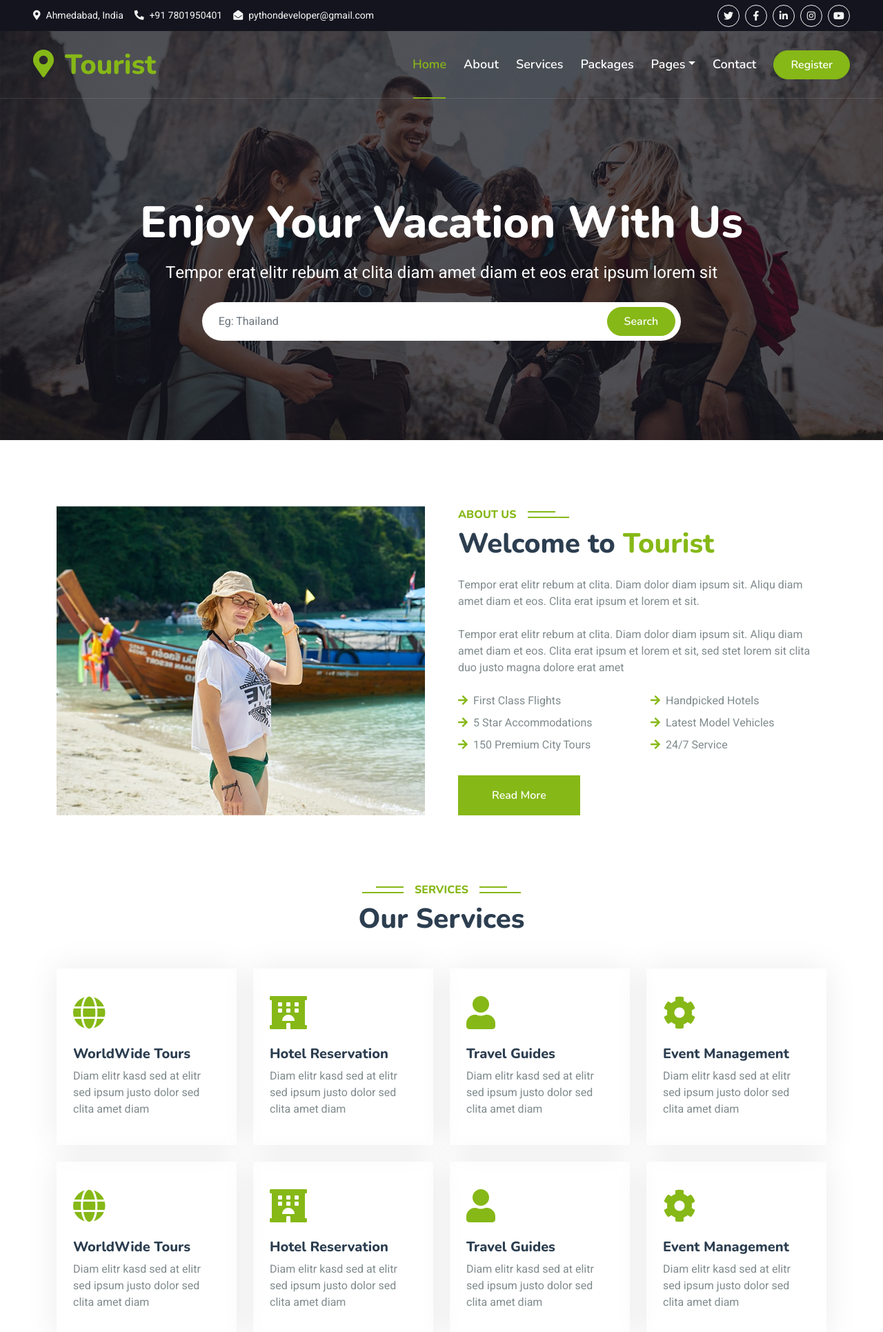
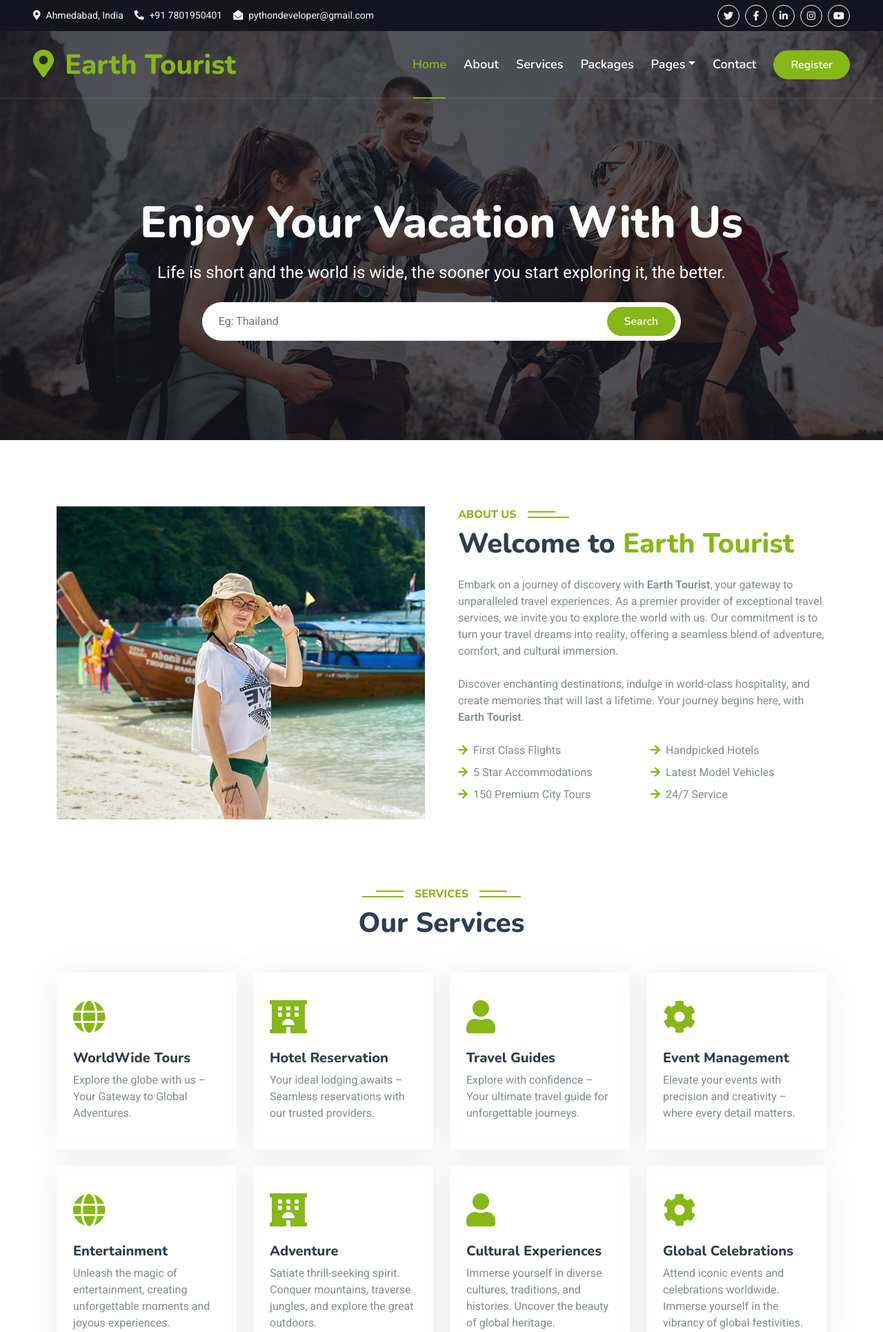
Before and after one commit to Sagarsonara2143/Tourist_Project, a Django app: page / in a window 1280 px wide. Shown: the top 1931 px of the page at 69% size. Run offline with Django 4.2, Linux system fonts and the light colour scheme; some libraries are stand-ins or nearby versions.

Commit message:
26.11.2023

```diff
--- a/myapp/templates/header.html
+++ b/myapp/templates/header.html
@@ -4,7 +4,7 @@
 
 <head>
     <meta charset="utf-8">
-    <title>{% block title %}Tourist - Travel Agency{% endblock %}</title>
+    <title>{% block title %}Earth Tourist - Travel Agency{% endblock %}</title>
     <meta content="width=device-width, initial-scale=1.0" name="viewport">
     <meta content="" name="keywords">
     <meta content="" name="description">
@@ -71,7 +71,7 @@
         <div class="container-fluid position-relative p-0">
             <nav class="navbar navbar-expand-lg navbar-light px-4 px-lg-5 py-3 py-lg-0">
                 <a href="" class="navbar-brand p-0">
-                    <h1 class="text-primary m-0"><i class="fa fa-map-marker-alt me-3"></i>Tourist</h1>
+                    <h1 class="text-primary m-0"><i class="fa fa-map-marker-alt me-3"></i>Earth Tourist</h1>
                     <!-- <img src="{% static 'img/logo.png' %}" alt="Logo"> -->
                 </a>
                 <button class="navbar-toggler" type="button" data-bs-toggle="collapse" data-bs-target="#navbarCollapse">
@@ -95,7 +95,7 @@
                         </div>
                         <a href="{% url 'contact' %}" class="nav-item nav-link">Contact</a>
                     </div>
-                    <a href="" class="btn btn-primary rounded-pill py-2 px-4">Register</a>
+                    <a href="{% url 'register' %}" class="btn btn-primary rounded-pill py-2 px-4">Register</a>
                 </div>
             </nav>
 
@@ -104,7 +104,7 @@
                     <div class="row justify-content-center py-5">
                         <div class="col-lg-10 pt-lg-5 mt-lg-5 text-center">
                             <h1 class="display-3 text-white mb-3 animated slideInDown">Enjoy Your Vacation With Us</h1>
-                            <p class="fs-4 text-white mb-4 animated slideInDown">Tempor erat elitr rebum at clita diam amet diam et eos erat ipsum lorem sit</p>
+                            <p class="fs-4 text-white mb-4 animated slideInDown">Life is short and the world is wide, the sooner you start exploring it, the better.</p>
                             <div class="position-relative w-75 mx-auto animated slideInDown">
                                 <input class="form-control border-0 rounded-pill w-100 py-3 ps-4 pe-5" type="text" placeholder="Eg: Thailand">
                                 <button type="button" class="btn btn-primary rounded-pill py-2 px-4 position-absolute top-0 end-0 me-2" style="margin-top: 7px;">Search</button>
@@ -122,7 +122,7 @@
         <div class="container-fluid position-relative p-0">
             <nav class="navbar navbar-expand-lg navbar-light px-4 px-lg-5 py-3 py-lg-0">
                 <a href="" class="navbar-brand p-0">
-                    <h1 class="text-primary m-0"><i class="fa fa-map-marker-alt me-3"></i>Tourist</h1>
+                    <h1 class="text-primary m-0"><i class="fa fa-map-marker-alt me-3"></i>Earth Tourist</h1>
                     <!-- <img src="{% static 'img/logo.png' %}" alt="Logo"> -->
                 </a>
                 <button class="navbar-toggler" type="button" data-bs-toggle="collapse" data-bs-target="#navbarCollapse">
@@ -175,7 +175,7 @@
         <div class="container-fluid position-relative p-0">
             <nav class="navbar navbar-expand-lg navbar-light px-4 px-lg-5 py-3 py-lg-0">
                 <a href="" class="navbar-brand p-0">
-                    <h1 class="text-primary m-0"><i class="fa fa-map-marker-alt me-3"></i>Tourist</h1>
+                    <h1 class="text-primary m-0"><i class="fa fa-map-marker-alt me-3"></i>Earth Tourist</h1>
                     <!-- <img src="img/logo.png" alt="Logo"> -->
                 </a>
                 <button class="navbar-toggler" type="button" data-bs-toggle="collapse" data-bs-target="#navbarCollapse">
@@ -227,7 +227,7 @@
         <div class="container-fluid position-relative p-0">
             <nav class="navbar navbar-expand-lg navbar-light px-4 px-lg-5 py-3 py-lg-0">
                 <a href="" class="navbar-brand p-0">
-                    <h1 class="text-primary m-0"><i class="fa fa-map-marker-alt me-3"></i>Tourist</h1>
+                    <h1 class="text-primary m-0"><i class="fa fa-map-marker-alt me-3"></i>Earth Tourist</h1>
                     <!-- <img src="img/logo.png" alt="Logo"> -->
                 </a>
                 <button class="navbar-toggler" type="button" data-bs-toggle="collapse" data-bs-target="#navbarCollapse">
@@ -279,7 +279,7 @@
         <div class="container-fluid position-relative p-0">
             <nav class="navbar navbar-expand-lg navbar-light px-4 px-lg-5 py-3 py-lg-0">
                 <a href="" class="navbar-brand p-0">
-                    <h1 class="text-primary m-0"><i class="fa fa-map-marker-alt me-3"></i>Tourist</h1>
+                    <h1 class="text-primary m-0"><i class="fa fa-map-marker-alt me-3"></i>Earth Tourist</h1>
                     <!-- <img src="img/logo.png" alt="Logo"> -->
                 </a>
                 <button class="navbar-toggler" type="button" data-bs-toggle="collapse" data-bs-target="#navbarCollapse">
@@ -332,7 +332,7 @@
         <div class="container-fluid position-relative p-0">
             <nav class="navbar navbar-expand-lg navbar-light px-4 px-lg-5 py-3 py-lg-0">
                 <a href="" class="navbar-brand p-0">
-                    <h1 class="text-primary m-0"><i class="fa fa-map-marker-alt me-3"></i>Tourist</h1>
+                    <h1 class="text-primary m-0"><i class="fa fa-map-marker-alt me-3"></i>Earth Tourist</h1>
                     <!-- <img src="img/logo.png" alt="Logo"> -->
                 </a>
                 <button class="navbar-toggler" type="button" data-bs-toggle="collapse" data-bs-target="#navbarCollapse">
@@ -385,7 +385,7 @@
         <div class="container-fluid position-relative p-0">
             <nav class="navbar navbar-expand-lg navbar-light px-4 px-lg-5 py-3 py-lg-0">
                 <a href="" class="navbar-brand p-0">
-                    <h1 class="text-primary m-0"><i class="fa fa-map-marker-alt me-3"></i>Tourist</h1>
+                    <h1 class="text-primary m-0"><i class="fa fa-map-marker-alt me-3"></i>Earth Tourist</h1>
                     <!-- <img src="img/logo.png" alt="Logo"> -->
                 </a>
                 <button class="navbar-toggler" type="button" data-bs-toggle="collapse" data-bs-target="#navbarCollapse">
@@ -438,7 +438,7 @@
         <div class="container-fluid position-relative p-0">
             <nav class="navbar navbar-expand-lg navbar-light px-4 px-lg-5 py-3 py-lg-0">
                 <a href="" class="navbar-brand p-0">
-                    <h1 class="text-primary m-0"><i class="fa fa-map-marker-alt me-3"></i>Tourist</h1>
+                    <h1 class="text-primary m-0"><i class="fa fa-map-marker-alt me-3"></i>Earth Tourist</h1>
                     <!-- <img src="img/logo.png" alt="Logo"> -->
                 </a>
                 <button class="navbar-toggler" type="button" data-bs-toggle="collapse" data-bs-target="#navbarCollapse">
@@ -492,7 +492,7 @@
         <div class="container-fluid position-relative p-0">
             <nav class="navbar navbar-expand-lg navbar-light px-4 px-lg-5 py-3 py-lg-0">
                 <a href="" class="navbar-brand p-0">
-                    <h1 class="text-primary m-0"><i class="fa fa-map-marker-alt me-3"></i>Tourist</h1>
+                    <h1 class="text-primary m-0"><i class="fa fa-map-marker-alt me-3"></i>Earth Tourist</h1>
                     <!-- <img src="img/logo.png" alt="Logo"> -->
                 </a>
                 <button class="navbar-toggler" type="button" data-bs-toggle="collapse" data-bs-target="#navbarCollapse">
@@ -500,7 +500,7 @@
                 </button>
                 <div class="collapse navbar-collapse" id="navbarCollapse">
                     <div class="navbar-nav ms-auto py-0">
-                        <a href="#" class="nav-item nav-link">Home</a>
+                        <a href="{% url 'index' %}" class="nav-item nav-link">Home</a>
                         <a href="{% url 'about' %}" class="nav-item nav-link">About</a>
                         <a href="{% url 'service' %}" class="nav-item nav-link">Services</a>
                         <a href="{% url 'package' %}" class="nav-item nav-link">Packages</a>
--- a/myapp/templates/index.html
+++ b/myapp/templates/index.html
@@ -20,9 +20,9 @@
                 </div>
                 <div class="col-lg-6 wow fadeInUp" data-wow-delay="0.3s">
                     <h6 class="section-title bg-white text-start text-primary pe-3">About Us</h6>
-                    <h1 class="mb-4">Welcome to <span class="text-primary">Tourist</span></h1>
-                    <p class="mb-4">Tempor erat elitr rebum at clita. Diam dolor diam ipsum sit. Aliqu diam amet diam et eos. Clita erat ipsum et lorem et sit.</p>
-                    <p class="mb-4">Tempor erat elitr rebum at clita. Diam dolor diam ipsum sit. Aliqu diam amet diam et eos. Clita erat ipsum et lorem et sit, sed stet lorem sit clita duo justo magna dolore erat amet</p>
+                    <h1 class="mb-4">Welcome to <span class="text-primary">Earth Tourist</span></h1>
+                    <p class="mb-4">Embark on a journey of discovery with <b>Earth Tourist</b>, your gateway to unparalleled travel experiences. As a premier provider of exceptional travel services, we invite you to explore the world with us. Our commitment is to turn your travel dreams into reality, offering a seamless blend of adventure, comfort, and cultural immersion.</p>
+                    <p class="mb-4">Discover enchanting destinations, indulge in world-class hospitality, and create memories that will last a lifetime. Your journey begins here, with <b>Earth Tourist</b>.</p>
                     <div class="row gy-2 gx-4 mb-4">
                         <div class="col-sm-6">
                             <p class="mb-0"><i class="fa fa-arrow-right text-primary me-2"></i>First Class Flights</p>
@@ -43,7 +43,7 @@
                             <p class="mb-0"><i class="fa fa-arrow-right text-primary me-2"></i>24/7 Service</p>
                         </div>
                     </div>
-                    <a class="btn btn-primary py-3 px-5 mt-2" href="">Read More</a>
+                    <!-- <a class="btn btn-primary py-3 px-5 mt-2" href="">Read More</a> -->
                 </div>
             </div>
         </div>
@@ -64,7 +64,7 @@
                         <div class="p-4">
                             <i class="fa fa-3x fa-globe text-primary mb-4"></i>
                             <h5>WorldWide Tours</h5>
-                            <p>Diam elitr kasd sed at elitr sed ipsum justo dolor sed clita amet diam</p>
+                            <p>Explore the globe with us – Your Gateway to Global Adventures.</p>
                         </div>
                     </div>
                 </div>
@@ -73,7 +73,7 @@
                         <div class="p-4">
                             <i class="fa fa-3x fa-hotel text-primary mb-4"></i>
                             <h5>Hotel Reservation</h5>
-                            <p>Diam elitr kasd sed at elitr sed ipsum justo dolor sed clita amet diam</p>
+                            <p>Your ideal lodging awaits – Seamless reservations with our trusted providers.</p>
                         </div>
                     </div>
                 </div>
@@ -82,7 +82,7 @@
                         <div class="p-4">
                             <i class="fa fa-3x fa-user text-primary mb-4"></i>
                             <h5>Travel Guides</h5>
-                            <p>Diam elitr kasd sed at elitr sed ipsum justo dolor sed clita amet diam</p>
+                            <p>Explore with confidence – Your ultimate travel guide for unforgettable journeys.</p>
                         </div>
                     </div>
                 </div>
@@ -91,7 +91,7 @@
                         <div class="p-4">
                             <i class="fa fa-3x fa-cog text-primary mb-4"></i>
                             <h5>Event Management</h5>
-                            <p>Diam elitr kasd sed at elitr sed ipsum justo dolor sed clita amet diam</p>
+                            <p>Elevate your events with precision and creativity – where every detail matters.</p>
                         </div>
                     </div>
                 </div>
@@ -99,8 +99,8 @@
                     <div class="service-item rounded pt-3">
                         <div class="p-4">
                             <i class="fa fa-3x fa-globe text-primary mb-4"></i>
-                            <h5>WorldWide Tours</h5>
-                            <p>Diam elitr kasd sed at elitr sed ipsum justo dolor sed clita amet diam</p>
+                            <h5>Entertainment</h5>
+                            <p>Unleash the magic of entertainment, creating unforgettable moments and joyous experiences.</p>
                         </div>
                     </div>
                 </div>
@@ -108,8 +108,8 @@
                     <div class="service-item rounded pt-3">
                         <div class="p-4">
                             <i class="fa fa-3x fa-hotel text-primary mb-4"></i>
-                            <h5>Hotel Reservation</h5>
-                            <p>Diam elitr kasd sed at elitr sed ipsum justo dolor sed clita amet diam</p>
+                            <h5>Adventure</h5>
+                            <p>Satiate thrill-seeking spirit. Conquer mountains, traverse jungles, and explore the great outdoors.</p>
                         </div>
                     </div>
                 </div>
@@ -117,8 +117,8 @@
                     <div class="service-item rounded pt-3">
                         <div class="p-4">
                             <i class="fa fa-3x fa-user text-primary mb-4"></i>
-                            <h5>Travel Guides</h5>
-                            <p>Diam elitr kasd sed at elitr sed ipsum justo dolor sed clita amet diam</p>
+                            <h5>Cultural Experiences</h5>
+                            <p>Immerse yourself in diverse cultures, traditions, and histories. Uncover the beauty of global heritage.</p>
                         </div>
                     </div>
                 </div>
@@ -126,8 +126,8 @@
                     <div class="service-item rounded pt-3">
                         <div class="p-4">
                             <i class="fa fa-3x fa-cog text-primary mb-4"></i>
-                            <h5>Event Management</h5>
-                            <p>Diam elitr kasd sed at elitr sed ipsum justo dolor sed clita amet diam</p>
+                            <h5>Global Celebrations</h5>
+                            <p>Attend iconic events and celebrations worldwide. Immerse yourself in the vibrancy of global festivities.</p>
                         </div>
                     </div>
                 </div>
--- a/myapp/urls.py
+++ b/myapp/urls.py
@@ -11,4 +11,5 @@ urlpatterns = [
     path('team/', views.team, name='team'),
     path('testimonial/', views.testimonial, name='testimonial'),
     path('contact/', views.contact, name='contact'),
+    path('register/', views.register, name='register'),
 ]
--- a/myapp/views.py
+++ b/myapp/views.py
@@ -31,3 +31,7 @@ def testimonial(request):
 
 def contact(request):
 	return render(request,"contact.html",{'is_contact_page':True})
+
+
+def register(request):
+	return render(request,"register.html",{'is_register_page':True})
```
